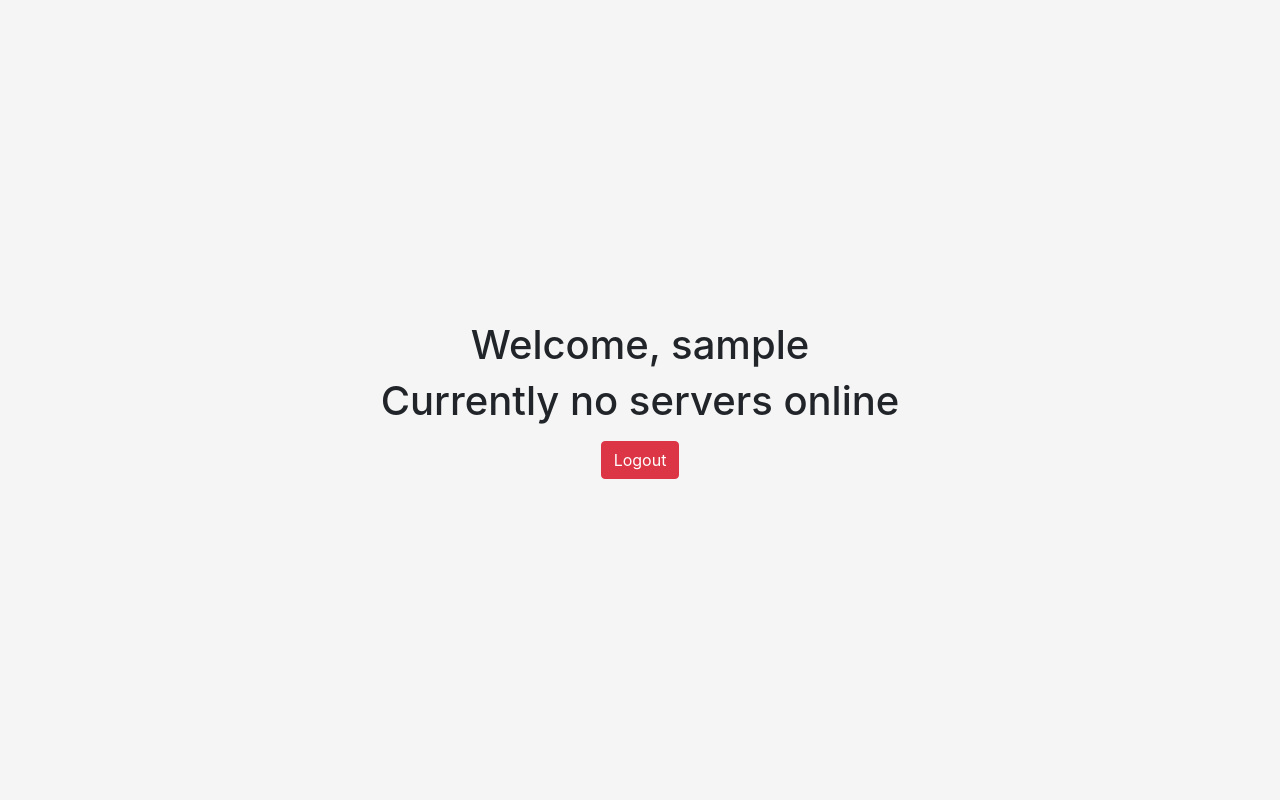
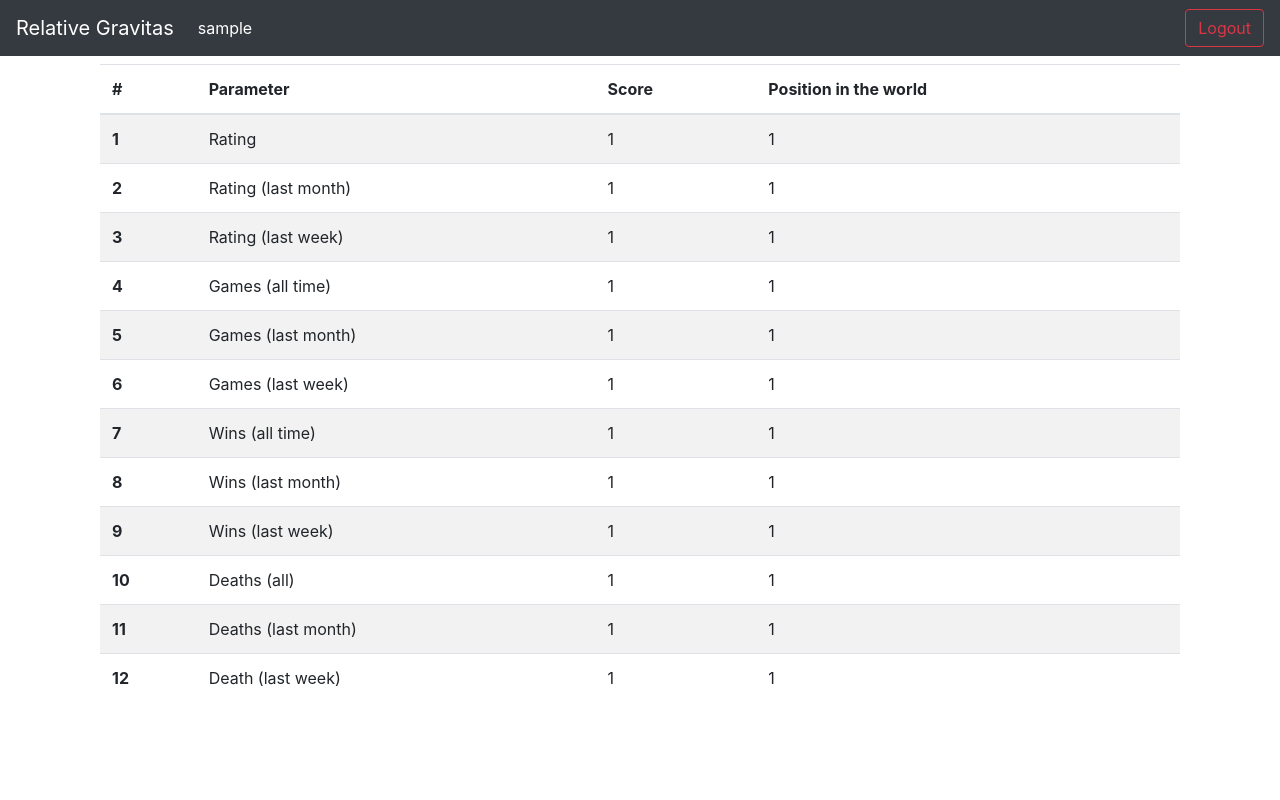
Before and after one commit to GregoryAndruschak/RelativeGravitas, a Flask app: page / in a window 1280 px wide. Run offline with Flask 2, Linux system fonts and the light colour scheme; the visitor is signed in with stand-in values (Sample User, id 1); some libraries are stand-ins or nearby versions.

Commit message:
upgrade for helper server

```diff
--- a/HelperServer/app/static/css/index.css
+++ /dev/null
@@ -1,14 +0,0 @@
-html,
-body {
-  height: 100%;
-}
-
-body {
-  display: -ms-flexbox;
-  display: flex;
-  -ms-flex-align: center;
-  align-items: center;
-  padding-top: 40px;
-  padding-bottom: 40px;
-  background-color: #f5f5f5;
-}
--- a/HelperServer/app/templates/index.html
+++ b/HelperServer/app/templates/index.html
@@ -11,27 +11,119 @@
     <!-- Bootstrap core CSS -->
     <link rel="stylesheet" href="https://stackpath.bootstrapcdn.com/bootstrap/4.1.0/css/bootstrap.min.css" integrity="sha384-9gVQ4dYFwwWSjIDZnLEWnxCjeSWFphJiwGPXr1jddIhOegiu1FwO5qRGvFXOdJZ4" crossorigin="anonymous">
 
-    <!-- Custom styles for this template -->
-    <link href="../static/css/index.css" rel="stylesheet">
   </head>
 
-  <body class="text-center">
-  <div class="container">
-      <h1>Welcome, {{ username }}</h1>
-      {% if servers | length == 0 %}
-      <h1>Currently no servers online</h1>
-      {% else %}
-          <h2>These servers are currently online:</h2>
-      {% for server in servers %}
-          <h3>{{ server }}</h3>
-      {% endfor %}
-      {% endif %}
-      <p></p>
-      <a class="btn btn-danger" href="/logout" role="button">Logout</a>
-  </div>
-  </body>
+<body style="padding-top: 4em">
 
-{#  <script src="https://code.jquery.com/jquery-3.3.1.slim.min.js" integrity="sha384-q8i/X+965DzO0rT7abK41JStQIAqVgRVzpbzo5smXKp4YfRvH+8abtTE1Pi6jizo" crossorigin="anonymous"></script>#}
-{#<script src="https://cdnjs.cloudflare.com/ajax/libs/popper.js/1.14.0/umd/popper.min.js" integrity="sha384-cs/chFZiN24E4KMATLdqdvsezGxaGsi4hLGOzlXwp5UZB1LY//20VyM2taTB4QvJ" crossorigin="anonymous"></script>#}
-{#<script src="https://stackpath.bootstrapcdn.com/bootstrap/4.1.0/js/bootstrap.min.js" integrity="sha384-uefMccjFJAIv6A+rW+L4AHf99KvxDjWSu1z9VI8SKNVmz4sk7buKt/6v9KI65qnm" crossorigin="anonymous"></script>#}
+    <nav class="navbar navbar-expand-md navbar-dark bg-dark fixed-top">
+      <a class="navbar-brand" href="#">Relative Gravitas</a>
+      <button class="navbar-toggler" type="button" data-toggle="collapse" data-target="#navbarsExampleDefault" aria-controls="navbarsExampleDefault" aria-expanded="false" aria-label="Toggle navigation">
+        <span class="navbar-toggler-icon"></span>
+      </button>
+
+      <div class="collapse navbar-collapse" id="navbarsExampleDefault">
+        <ul class="navbar-nav mr-auto">
+          <li class="nav-item active">
+            <a class="nav-link" href="#">{{ session['username'] }} <span class="sr-only">(current)</span></a>
+          </li>
+        </ul>
+          <a href="/logout"><button type="button" class="btn btn-outline-danger">Logout</button></a>
+      </div>
+    </nav>
+
+    <main role="main" class="container">
+
+      <div class="container">
+            <table class="table table-striped">
+            <thead>
+                <tr>
+                  <th scope="col">#</th>
+                  <th scope="col">Parameter</th>
+                  <th scope="col">Score</th>
+                  <th scope="col">Position in the world</th>
+                </tr>
+              </thead>
+              <tbody>
+                <tr>
+                  <th scope="row">1</th>
+                  <td>Rating</td>
+                  <td>{{ session['rating'] }}</td>
+                    <td>{{ session['rating_p'] }}</td>
+                </tr>
+                <tr>
+                  <th scope="row">2</th>
+                  <td>Rating (last month)</td>
+                  <td>{{ session['ratingmonth'] }}</td>
+                   <td>{{ session['ratingmonth_p'] }}</td>
+                </tr>
+                <tr>
+                  <th scope="row">3</th>
+                  <td>Rating (last week)</td>
+                  <td>{{ session['ratingweek'] }}</td>
+                    <td>{{ session['ratingweek_p'] }}</td>
+                </tr>
+                <tr>
+                  <th scope="row">4</th>
+                  <td>Games (all time)</td>
+                  <td>{{ session['gamesalltime'] }}</td>
+                    <td>{{ session['gamesalltime_p'] }}</td>
+                </tr>
+                <tr>
+                  <th scope="row">5</th>
+                  <td>Games (last month)</td>
+                  <td>{{ session['gameslastmonth'] }}</td>
+                    <td>{{ session['gameslastmonth_p'] }}</td>
+                </tr>
+                <tr>
+                  <th scope="row">6</th>
+                  <td>Games (last week)</td>
+                  <td>{{ session['gameslastweek'] }}</td>
+                    <td>{{ session['gameslastweek_p'] }}</td>
+                </tr>
+                <tr>
+                  <th scope="row">7</th>
+                  <td>Wins (all time)</td>
+                  <td>{{ session['winsalltime'] }}</td>
+                    <td>{{ session['winsalltime_p'] }}</td>
+                </tr>
+                <tr>
+                  <th scope="row">8</th>
+                  <td>Wins (last month)</td>
+                  <td>{{ session['winslastmonth'] }}</td>
+                    <td>{{ session['winslastmonth_p'] }}</td>
+                </tr>
+                <tr>
+                  <th scope="row">9</th>
+                  <td>Wins (last week)</td>
+                  <td>{{ session['winslastweek'] }}</td>
+                    <td>{{ session['winslastweek_p'] }}</td>
+                </tr>
+              <tr>
+                  <th scope="row">10</th>
+                  <td>Deaths (all)</td>
+                  <td>{{ session['deathalltime'] }}</td>
+                  <td>{{ session['deathalltime_p'] }}</td>
+                </tr>
+                <tr>
+                  <th scope="row">11</th>
+                  <td>Deaths (last month)</td>
+                  <td>{{ session['deathlastmonth'] }}</td>
+                    <td>{{ session['deathlastmonth_p'] }}</td>
+                </tr>
+                <tr>
+                  <th scope="row">12</th>
+                  <td>Death (last week)</td>
+                  <td>{{ session['deathlastweek'] }}</td>
+                    <td>{{ session['deathlastweek_p'] }}</td>
+                </tr>
+              </tbody>
+            </table>
+      </div>
+
+
+    </main><!-- /.container -->
+
+  <script src="https://code.jquery.com/jquery-3.3.1.slim.min.js" integrity="sha384-q8i/X+965DzO0rT7abK41JStQIAqVgRVzpbzo5smXKp4YfRvH+8abtTE1Pi6jizo" crossorigin="anonymous"></script>
+<script src="https://cdnjs.cloudflare.com/ajax/libs/popper.js/1.14.0/umd/popper.min.js" integrity="sha384-cs/chFZiN24E4KMATLdqdvsezGxaGsi4hLGOzlXwp5UZB1LY//20VyM2taTB4QvJ" crossorigin="anonymous"></script>
+<script src="https://stackpath.bootstrapcdn.com/bootstrap/4.1.0/js/bootstrap.min.js" integrity="sha384-uefMccjFJAIv6A+rW+L4AHf99KvxDjWSu1z9VI8SKNVmz4sk7buKt/6v9KI65qnm" crossorigin="anonymous"></script>
 </html>
--- a/HelperServer/app/templates/login.html
+++ b/HelperServer/app/templates/login.html
@@ -6,7 +6,8 @@
 {% else %}
 <form class="form-signin" method="POST" name="login" action="/login">
     {{ form.hidden_tag() }}
-    <img class="mb-4" src="https://getbootstrap.com/assets/brand/bootstrap-solid.svg" alt="" width="72" height="72">
+{#    <img class="mb-4" src="https://getbootstrap.com/assets/brand/bootstrap-solid.svg" alt="" width="72" height="72">#}
+    <h1>Relative Gravitas</h1>
     {% with messages = get_flashed_messages() %}
     {% if messages %}
     {% for message in messages %}
--- a/HelperServer/app/templates/signup.html
+++ b/HelperServer/app/templates/signup.html
@@ -7,7 +7,8 @@
 
 <form class="form-signin" method="POST" name="signup" action="/signup">
     {{ form.hidden_tag() }}
-    <img class="mb-4" src="https://getbootstrap.com/assets/brand/bootstrap-solid.svg" alt="" width="72" height="72">
+{#    <img class="mb-4" src="https://getbootstrap.com/assets/brand/bootstrap-solid.svg" alt="" width="72" height="72">#}
+    <h1>Relative Gravitas</h1>
     {% with messages = get_flashed_messages() %}
     {% if messages %}
     {% for message in messages %}
--- a/HelperServer/app/views.py
+++ b/HelperServer/app/views.py
@@ -1,9 +1,8 @@
 from app import app
 from flask import render_template, flash, redirect, request, session
 from app.forms import LoginForm, SignupForm
-from app.models import User
+from app.models import User, Highscore
 from app import db
-
 
 global servers
 servers = []
@@ -16,7 +15,7 @@ def index():
         return redirect('/login')
     else:
         global servers
-        return render_template('index.html', username=session['username'], servers=servers)
+        return render_template('index.html', session=session, servers=servers)
 
 
 @app.route('/login', methods=['POST', 'GET'])
@@ -28,8 +27,23 @@ def login():
         else:
             user = User.query.filter_by(email=request.form['email']).first()
             if user.is_correct_password(request.form['password']):
+                highscore = Highscore.query.filter_by(id=user.high_score_id).first()
                 session['logged_in'] = True
                 session['username'] = user.username
+                session['deathalltime'] = highscore.deathalltime
+                session['deathlastmonth'] = highscore.deathlastmonth
+                session['deathlastweek'] = highscore.deathlastweek
+                session['gamesalltime'] = highscore.gamesalltime
+                session['gameslastmonth'] = highscore.gameslastmonth
+                session['gameslastweek'] = highscore.gameslastweek
+                session['rating'] = highscore.rating
+                session['ratingmonth'] = highscore.ratingmonth
+                session['ratingweek'] = highscore.ratingweek
+                session['winsalltime'] = highscore.winsalltime
+                session['winslastmonth'] = highscore.winslastmonth
+                session['winslastweek'] = highscore.winslastweek
+                highscores = Highscore.query.all()
+                set_positions(highscores, highscore)
                 return redirect('/')
             else:
                 flash('Wrong password')
@@ -53,12 +67,28 @@ def signup():
         elif len(str(request.form['password'])) < 8:
             flash('Password is too short')
         else:
+            highscore = Highscore(0, 0, 0, 0, 0, 0, 1000, 0, 0, 0, 0, 0)
             user = User(username=request.form['username'], email=request.form['email'],
                         plaintext_password=request.form['password'])
-            db.session.add(user)
+            highscore.users.append(user)
+            db.session.add(highscore)
             db.session.commit()
             session['logged_in'] = True
             session['username'] = user.username
+            session['deathalltime'] = highscore.deathalltime
+            session['deathlastmonth'] = highscore.deathlastmonth
+            session['deathlastweek'] = highscore.deathlastweek
+            session['gamesalltime'] = highscore.gamesalltime
+            session['gameslastmonth'] = highscore.gameslastmonth
+            session['gameslastweek'] = highscore.gameslastweek
+            session['rating'] = highscore.rating
+            session['ratingmonth'] = highscore.ratingmonth
+            session['ratingweek'] = highscore.ratingweek
+            session['winsalltime'] = highscore.winsalltime
+            session['winslastmonth'] = highscore.winslastmonth
+            session['winslastweek'] = highscore.winslastweek
+            highscores = Highscore.query.all()
+            set_positions(highscores, highscore)
             return redirect('/')
     return render_template('signup.html', form=form)
 
@@ -80,3 +110,18 @@ def become_offline():
             new_s.append(ip)
     servers = new_s
     return redirect('/')
+
+
+def set_positions(h, user):
+    session['deathalltime_p'] = sorted(h, key=lambda hs: hs.deathalltime).index(user) + 1
+    session['deathlastmonth_p'] = sorted(h, key=lambda hs: hs.deathlastmonth).index(user) + 1
+    session['deathlastweek_p'] = sorted(h, key=lambda hs: hs.deathlastweek).index(user) + 1
+    session['gamesalltime_p'] = sorted(h, key=lambda hs: hs.gamesalltime).index(user) + 1
+    session['gameslastmonth_p'] = sorted(h, key=lambda hs: hs.gameslastmonth).index(user) + 1
+    session['gameslastweek_p'] = sorted(h, key=lambda hs: hs.gameslastweek).index(user) + 1
+    session['rating_p'] = sorted(h, key=lambda hs: hs.rating).index(user) + 1
+    session['ratingmonth_p'] = sorted(h, key=lambda hs: hs.ratingmonth).index(user) + 1
+    session['ratingweek_p'] = sorted(h, key=lambda hs: hs.ratingweek).index(user) + 1
+    session['winsalltime_p'] = sorted(h, key=lambda hs: hs.winsalltime).index(user) + 1
+    session['winslastmonth_p'] = sorted(h, key=lambda hs: hs.winslastmonth).index(user) + 1
+    session['winslastweek_p'] = sorted(h, key=lambda hs: hs.winslastweek).index(user) + 1
```
Also changed, not shown: HelperServer/app/models.py (+36 -2 lines).
